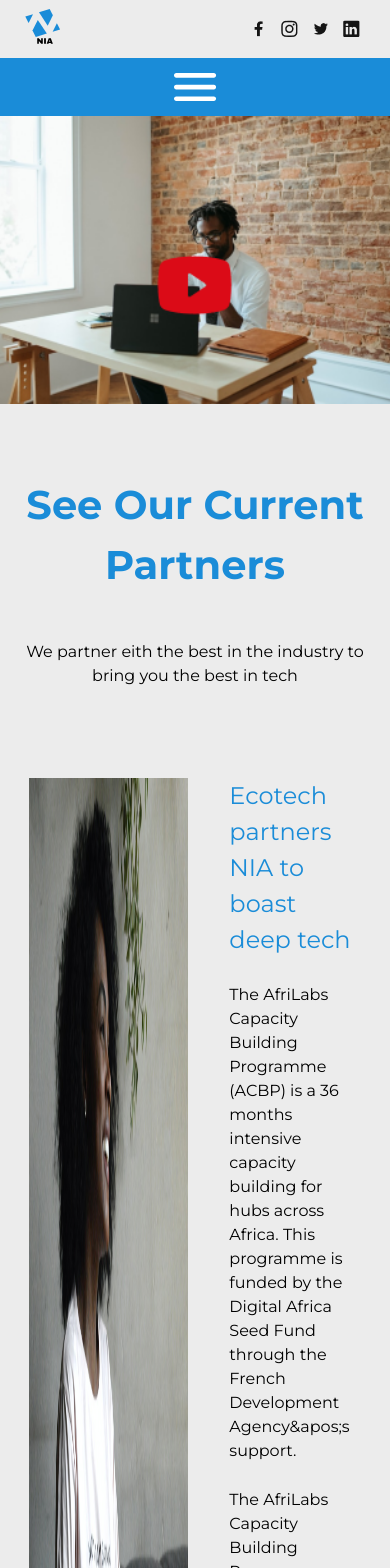
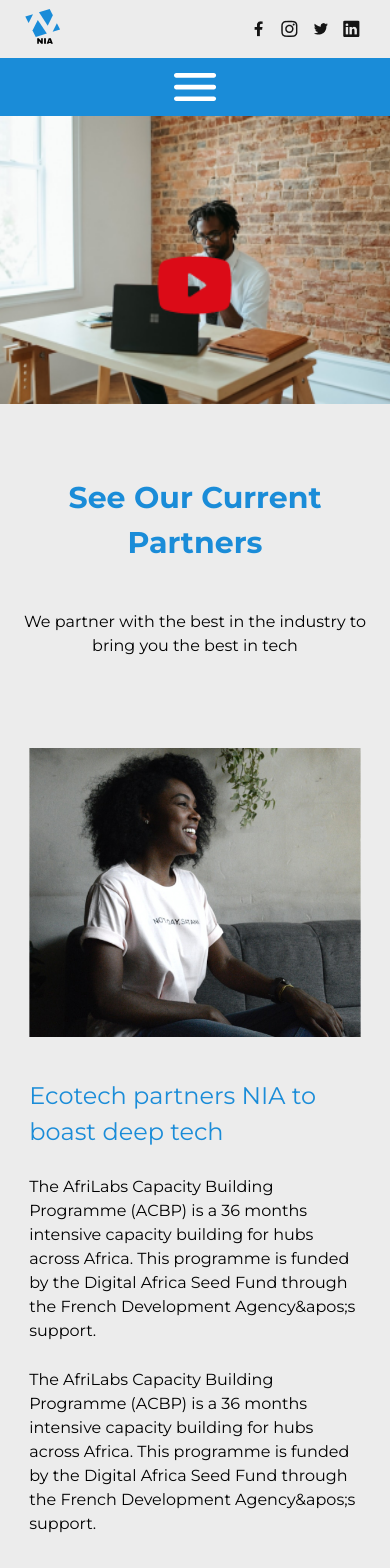
Before and after one commit to nHubNg/NNIA, a React (Vite) app: page /currentPartners in a window 390 px wide. Shown: the top 1568 px of the page. Built offline with nearby package versions, Linux system fonts and the light colour scheme.

Commit message:
made the current members page responsive

```diff
--- a/src/index.css
+++ b/src/index.css
@@ -4,7 +4,7 @@
 @tailwind utilities;
 
 .punchLine {
-  @apply text-[40px] font-[700] text-center;
+  @apply md:text-[40px] font-[700] text-center;
 }
 .formStyle {
   @apply text-sm border-[1px] border-gray-700 rounded-lg px-3 focus:outline-none;
--- a/src/pages/currentPartners/components/PartnerCaption.jsx
+++ b/src/pages/currentPartners/components/PartnerCaption.jsx
@@ -4,9 +4,9 @@ const PartnersCaption = ({ img, alt, head, text1, text2, flexDir, pathh }) => {
   return (
     <>
       <section
-        className={`flex ${flexDir} justify-between gap-[41px] mx-auto mt-[90px]`}
+        className={`flex  ${flexDir} flex-col justify-between gap-[41px] mx-auto mt-[90px]`}
       >
-        <img className="w-[48%]" src={img} alt={alt} />
+        <img className="md:w-[48%]" src={img} alt={alt} />
 
         <article className="max-w-[55ch]">
           <dl className="space-y-[25px]">
--- a/src/pages/currentPartners/index.jsx
+++ b/src/pages/currentPartners/index.jsx
@@ -10,17 +10,18 @@ const CurrentPartners = () => {
       <h1 className="sr-only">Current Partners Page</h1>
       <main className="pt-[71px] pb-[134px]">
         <section className="w-[92%] mx-auto">
-          <h2 className="punchLine text-twitterBlue">
+          <h2 className="punchLine text-[30px] text-twitterBlue">
             See Our Current Partners
           </h2>
           <p className="mt-[45px] text-center">
-            We partner eith the best in the industry to bring you the best in
+            We partner with the best in the industry to bring you the best in
             tech
           </p>
         </section>
 
         <section className="w-[85%] mx-auto space-y-[10rem]">
           <PartnersCaption
+            flexDir={"md:flex-row"}
             img={Image}
             pathh={pathh}
             head={"Ecotech partners NIA to boast deep tech"}
@@ -32,7 +33,7 @@ const CurrentPartners = () => {
             }
           />
           <PartnersCaption
-            flexDir={"flex-row-reverse"}
+            flexDir={"md:flex-row-reverse"}
             img={Image}
             pathh={pathh}
             head={"Ecotech partners NIA to boast deep tech"}
@@ -44,6 +45,7 @@ const CurrentPartners = () => {
             }
           />
           <PartnersCaption
+            flexDir={"md:flex-row"}
             img={Image}
             pathh={pathh}
             head={"Ecotech partners NIA to boast deep tech"}
```
